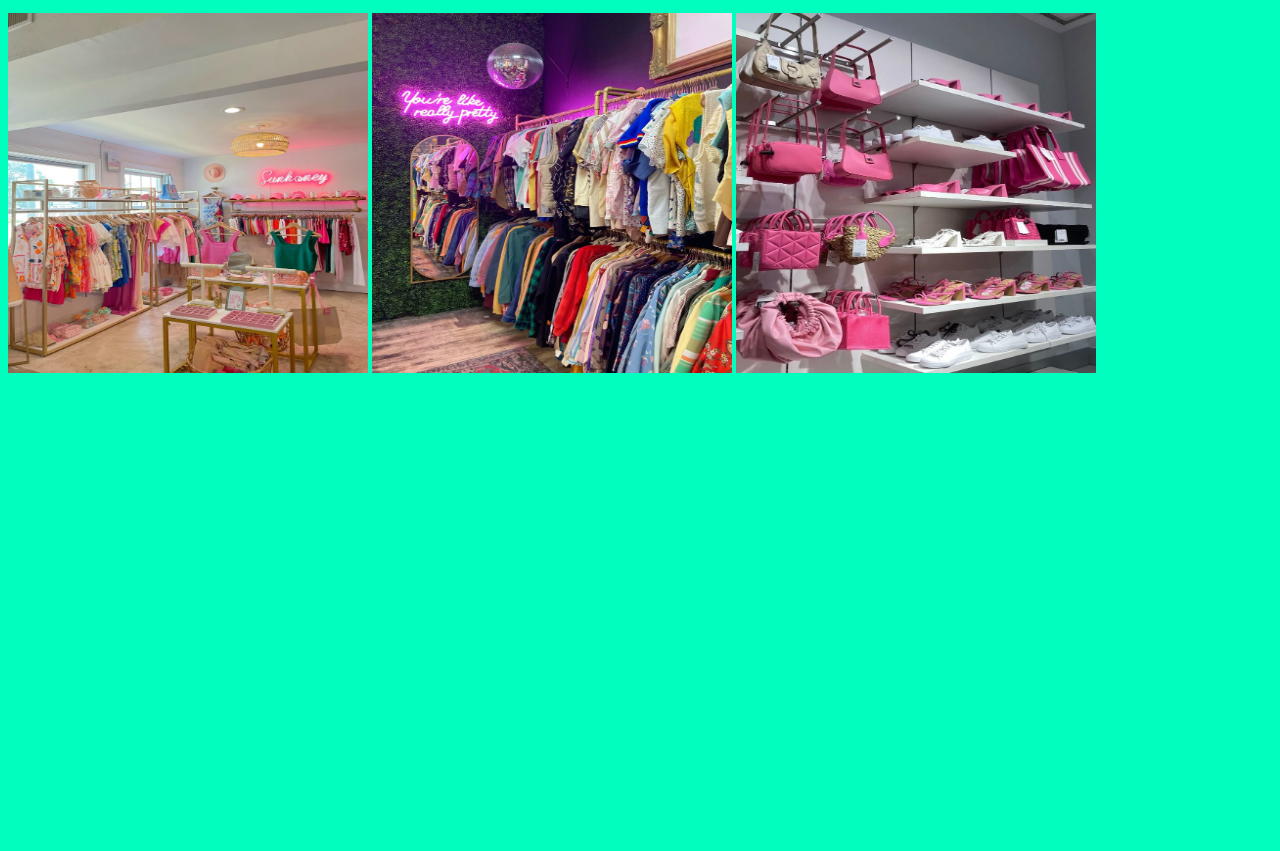
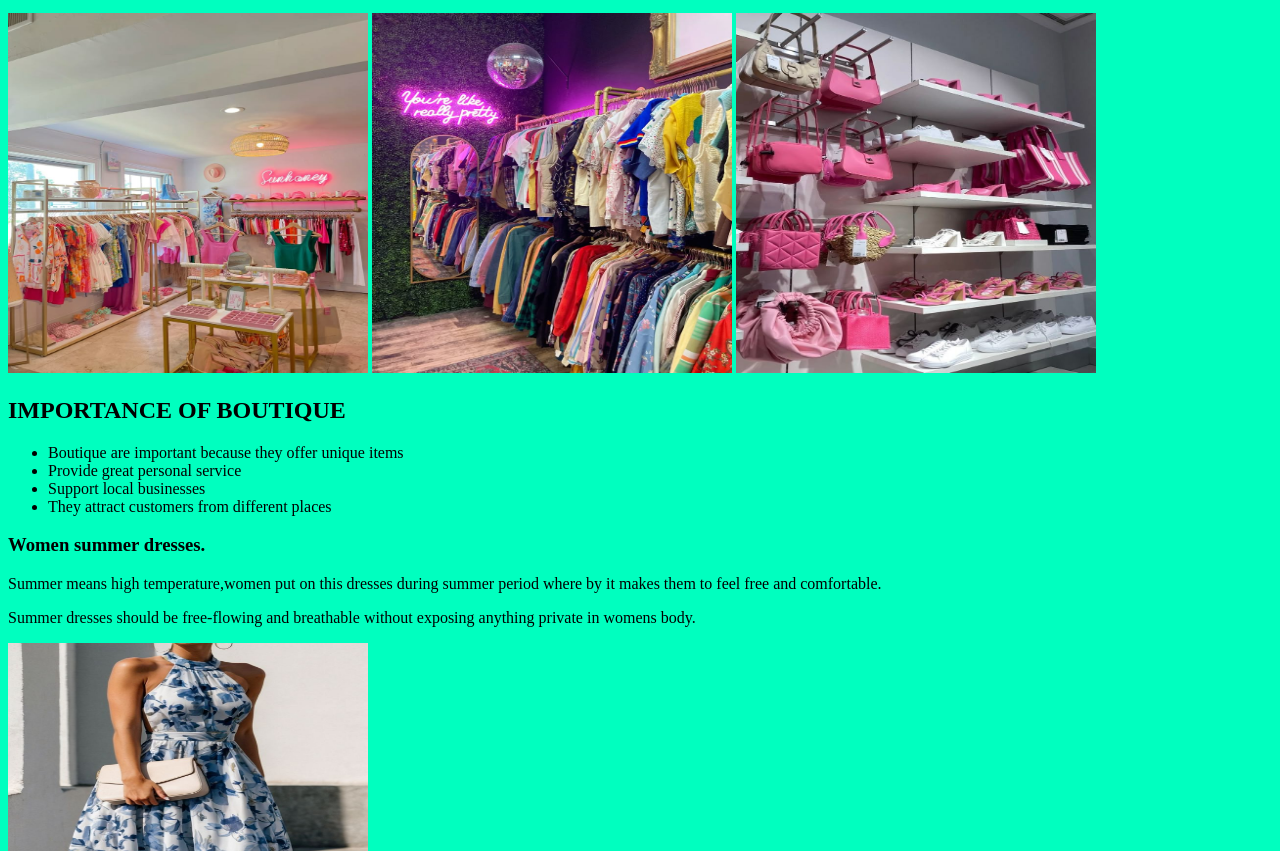
Before and after one commit to puchkywangoi/water-sanitation-project, a plain HTML site: page index.html in a window 1280 px wide. Shown: the part 101-952 px from the top of the page. Before the commit the page ends 800 px from the top, so only its background shows below. Drawn offline with Linux system fonts and the light colour scheme.

Commit message:
Add files via upload

```diff
--- a/index.html
+++ b/index.html
@@ -9,10 +9,22 @@
       A boutique is a small ,specializid shop that typically sells fashionable
       or unique items such as clothing ,accessories or beauty products.
     </p>
-
     <img src="./werfgery.jpeg" alt="botique"  width="360" height="360"/>
     <img src="./clothes.jpeg"  alt="clothes" width="360" height="360">
     <img src="./bags.jpeg" alt="pink" width="360" height="360">
     <body style="background-color: rgb(0, 255, 191);">
+      <h2>IMPORTANCE OF BOUTIQUE</h2>
+      <ul>
+        <li>Boutique are important because they offer unique items</li>
+        <li>Provide great personal service</li>
+        <li>Support local businesses</li>
+        <li>They attract customers from different places</li>
+      </ul>
+      <div>
+        <h3>Women summer dresses.</h3>
+        <p>Summer means high temperature,women put on this dresses during summer period where by it makes them to feel free and comfortable.</p>
+        <p>Summer dresses should be free-flowing and breathable without exposing anything private in womens body.</p>
+        <img src="nice dress.jpg" alt="tecla" width="360" height="360"/>
+      </div>
   </body>
 </html>
```
Also changed, not shown: dotted dress.jpg (added), nice dress.jpg (added).
